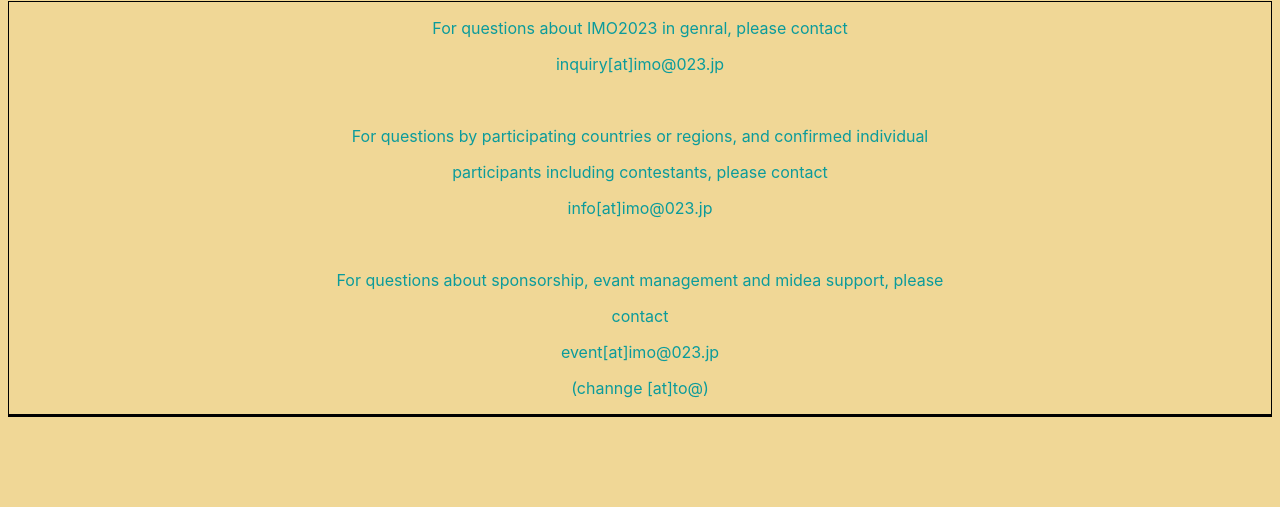
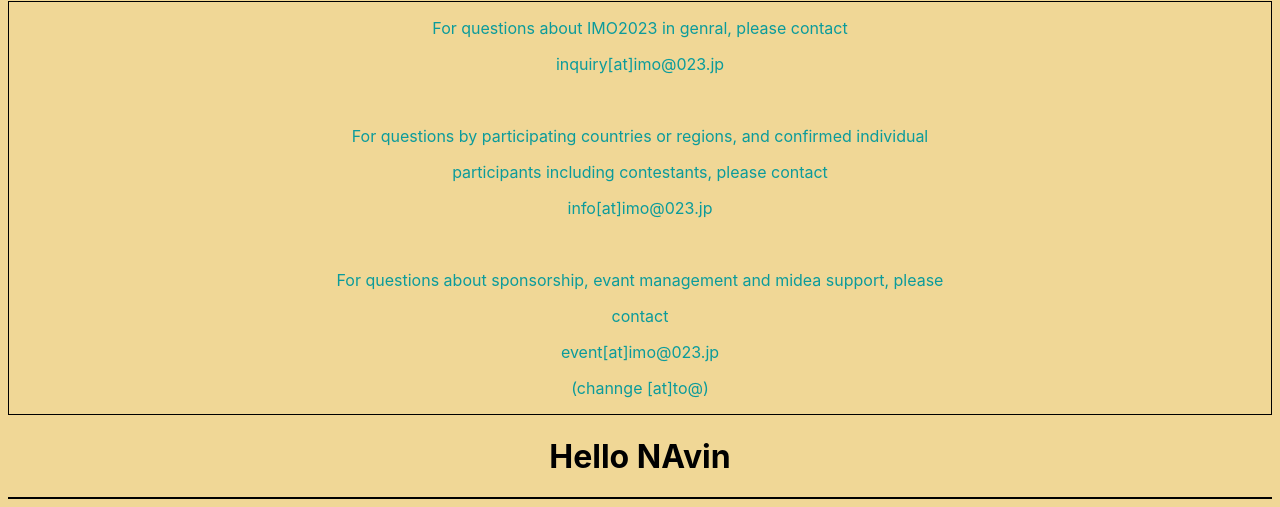
Before and after one commit to yashkorde13/html_assignment, a plain HTML site: page index.html in a window 1280 px wide. Shown: the part 554-1061 px from the top of the page. Before the commit the page ends 979 px from the top, so only its background shows below. Drawn offline with Linux system fonts and the light colour scheme.

Commit message:
text added

```diff
--- a/index.html
+++ b/index.html
@@ -47,7 +47,7 @@
         <p>(channge [at]to@)</p>
 
     </div>
-
+    <h1>Hello NAvin</h1>
 
     <div>
 
```
